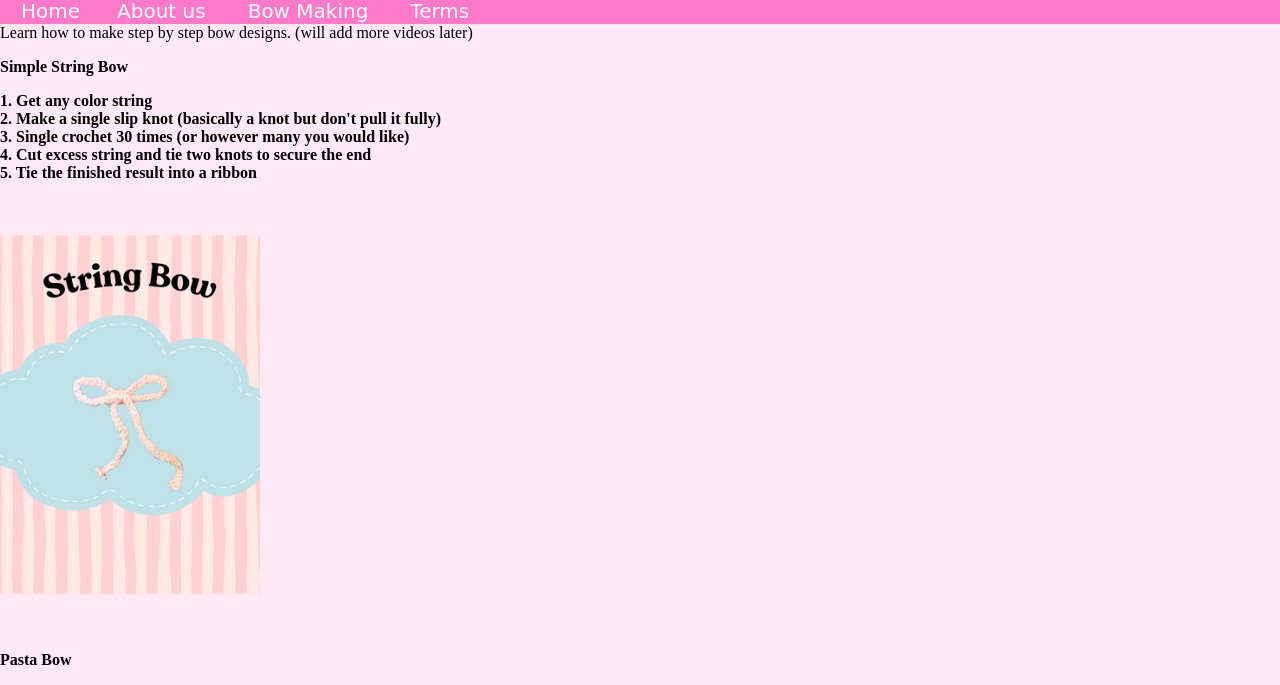
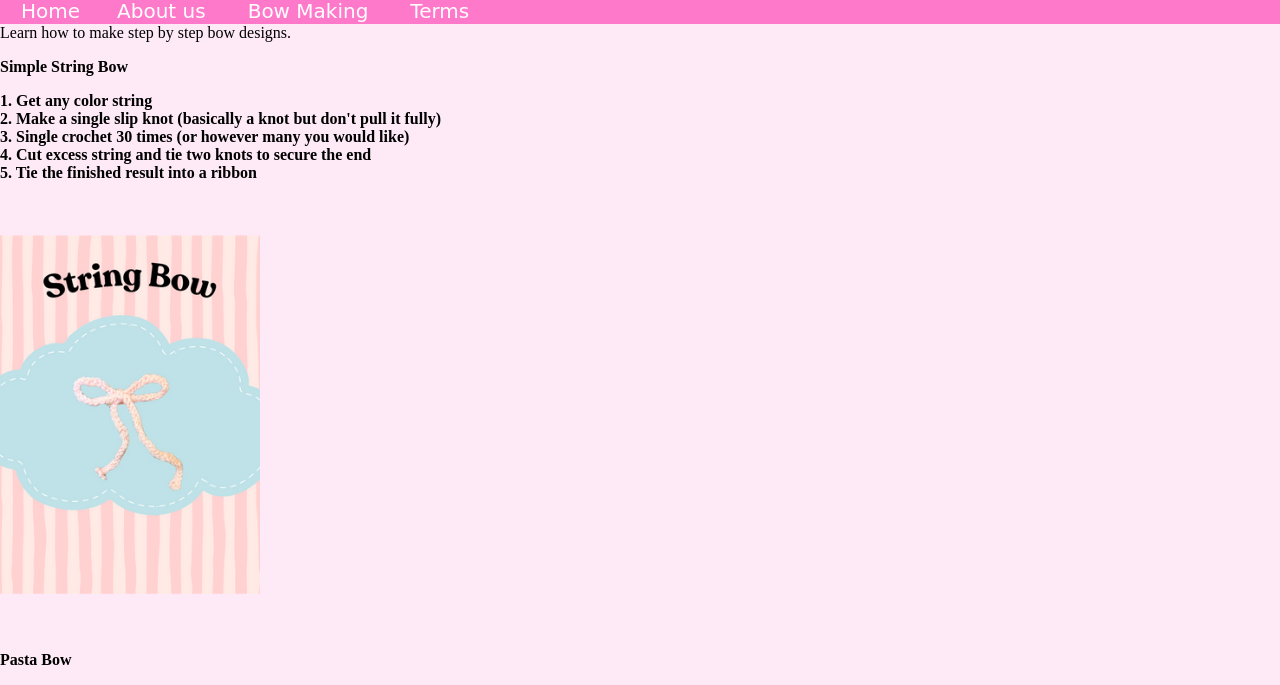
Before and after one commit to jjjjuliee/Crochet-Bow-tique-Club, a plain HTML site: page diy.html in a window 1280 px wide. Shown: the part 100-785 px from the top of the page. Drawn offline with Linux system fonts and the light colour scheme.

```diff
--- a/diy.html
+++ b/diy.html
@@ -134,7 +134,7 @@
         </div>
     </div>
 
-    Learn how to make step by step bow designs. (will add more videos later)
+    Learn how to make step by step bow designs.
 
 </div>
 
```
